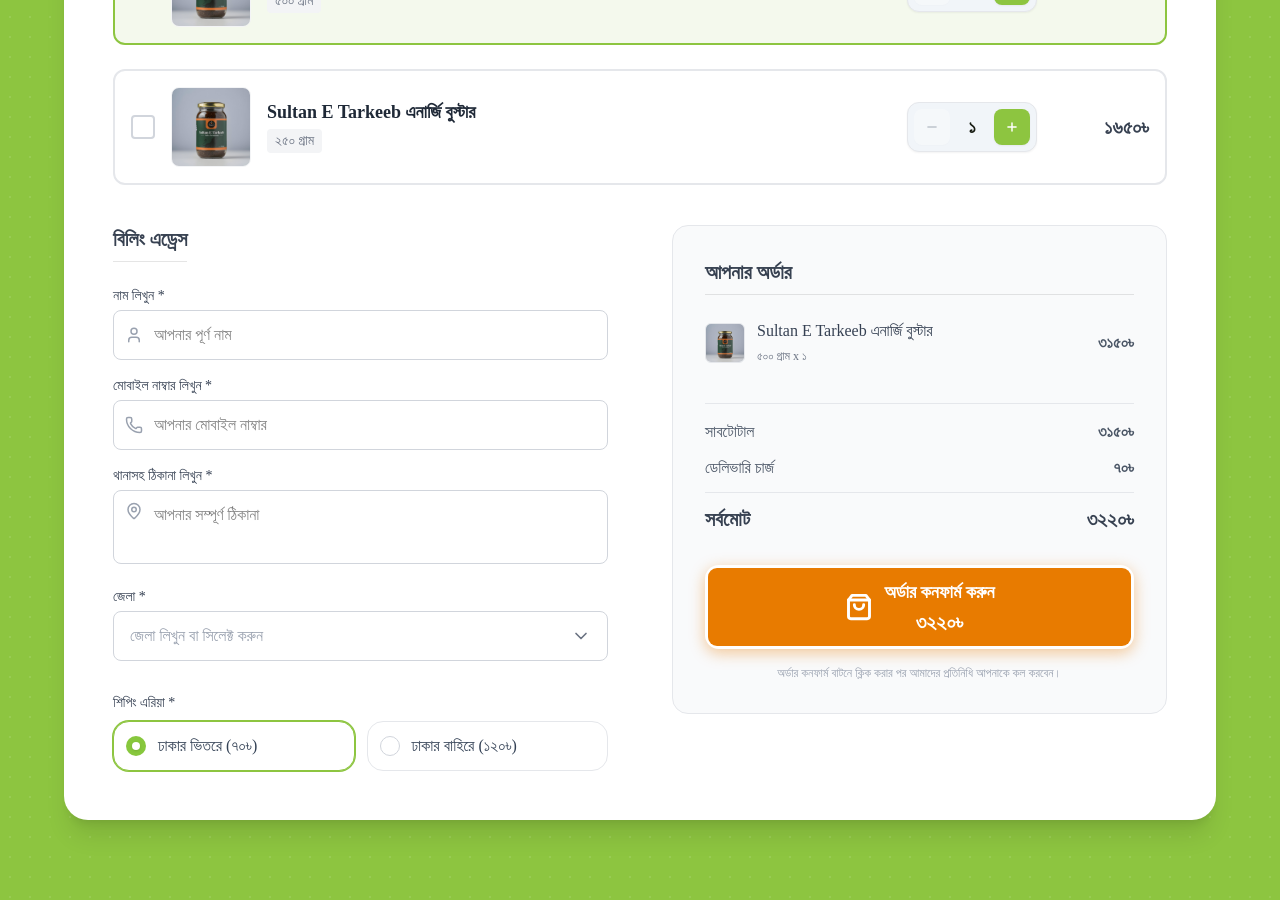
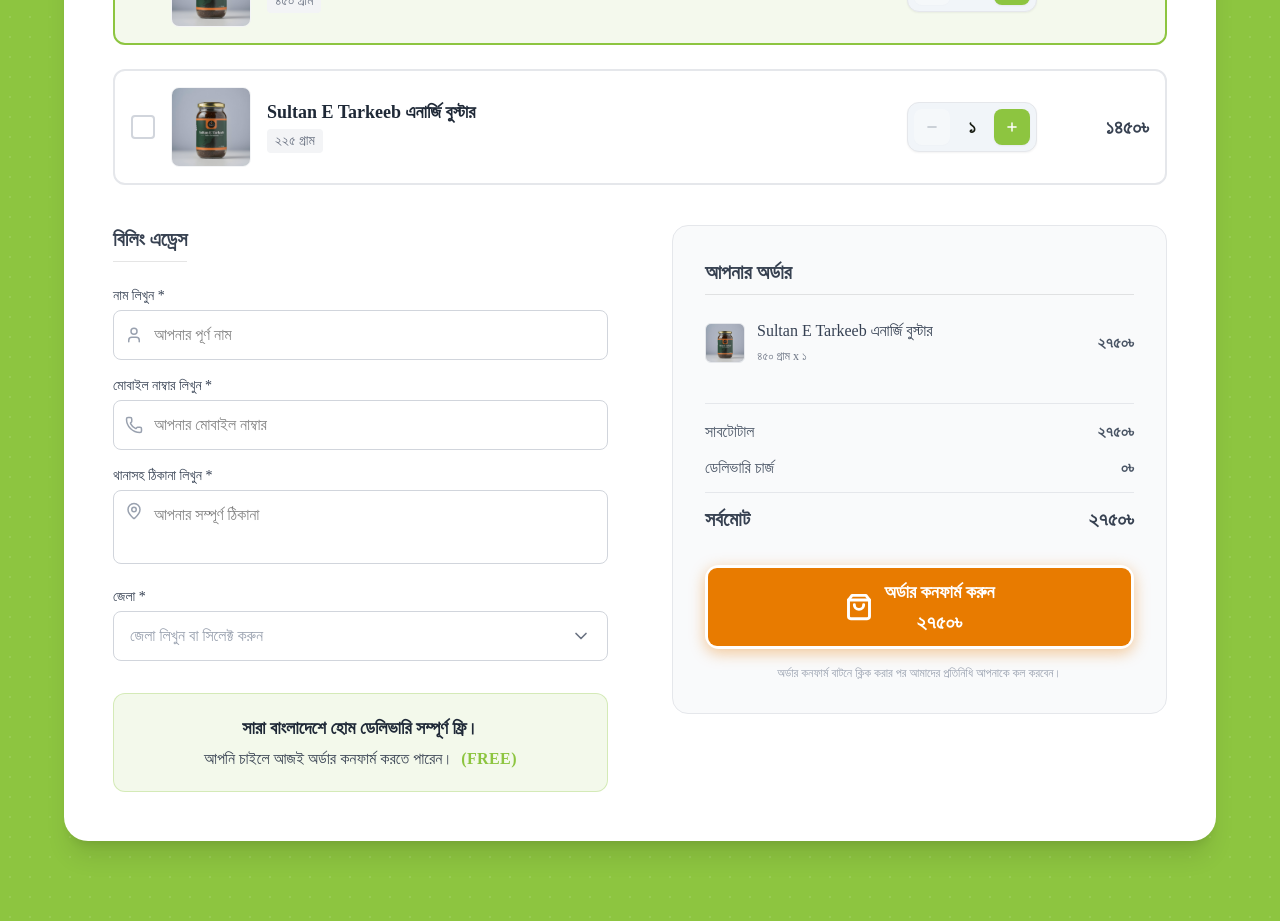
Before and after one commit to rasidul99/antigravity, a React (Vite) app: page / in a window 1280 px wide. Shown: the part 4960-5881 px from the top of the page. Before the commit the page ends 5860 px from the top, so only its background shows below. Built offline with nearby package versions, Linux system fonts and the light colour scheme.

Commit message:
feat: update product sizes, prices and enable free shipping everywhere

```diff
--- a/src/app/components/OrderSection.tsx
+++ b/src/app/components/OrderSection.tsx
@@ -22,16 +22,16 @@
     {
       id: 2,
       name: language === 'bn' ? "Sultan E Tarkeeb এনার্জি বুস্টার" : "Sultan E Tarkeeb Energy Booster",
-      weight: language === 'bn' ? "৫০০ গ্রাম" : "500 gm",
-      price: 3150,
+      weight: language === 'bn' ? "৪৫০ গ্রাম" : "450 gm",
+      price: 2750,
       image: productImage,
       isBestValue: true
     },
     {
       id: 1,
       name: language === 'bn' ? "Sultan E Tarkeeb এনার্জি বুস্টার" : "Sultan E Tarkeeb Energy Booster",
-      weight: language === 'bn' ? "২৫০ গ্রাম" : "250 gm",
-      price: 1650,
+      weight: language === 'bn' ? "২২৫ গ্রাম" : "225 gm",
+      price: 1450,
       image: productImage,
       isBestValue: false
     }
@@ -188,7 +188,7 @@
         };
       }).filter((item): item is { productId: number; name: string; weight: string; quantity: number; price: number } => item !== null);
 
-      const currentShippingCost = shippingLocation === 'inside' ? 70 : 120;
+      const currentShippingCost = 0;
       const currentSubtotal = currentOrderedItems.reduce((sum, item) => sum + (item.price * item.quantity), 0);
       const currentTotal = currentSubtotal + currentShippingCost;
       const districtLabel = districts.find(d => d.value === formData.district)?.label || formData.district;
@@ -298,7 +298,7 @@
     return sum + (product ? product.price * quantity : 0);
   }, 0);
 
-  const shippingCost = shippingLocation === 'inside' ? 70 : 120;
+  const shippingCost = 0;
   const total = subtotal + shippingCost;
 
   const orderedItems = selectedProductIds.map(id => {
@@ -657,65 +657,14 @@
                   </div>
                 </div>
 
-                <div className="space-y-2">
-                  <label className="block text-sm font-medium text-gray-700 font-['Li_Ador_Noirrit'] mb-2">
-                    {t('order.shipping_area')}
-                  </label>
-
-                  <div className="grid grid-cols-2 gap-3">
-                    <label className={`
-                      relative flex items-center gap-3 p-3 rounded-2xl border cursor-pointer transition-all
-                      ${shippingLocation === 'inside' ? 'border-[#8dc540] bg-white ring-1 ring-[#8dc540]' : 'border-gray-200 bg-white hover:border-gray-300'}
-                    `}>
-                      <div className="relative flex items-center">
-                        <input
-                          type="radio"
-                          name="shipping"
-                          className="peer sr-only"
-                          checked={shippingLocation === 'inside'}
-                          onChange={() => setShippingLocation('inside')}
-                        />
-                        <div className={`
-                          w-5 h-5 rounded-full border border-gray-300 flex items-center justify-center transition-all
-                          peer-checked:border-none peer-checked:bg-[#87c73d]
-                          ${shippingLocation === 'inside' ? 'bg-[#87c73d] border-none' : ''}
-                        `}>
-                          {shippingLocation === 'inside' && (
-                            <div className="w-2 h-2 bg-white rounded-full shadow-sm" />
-                          )}
-                        </div>
-                      </div>
-                      <span className="text-sm md:text-base text-[#334155] font-['Li_Ador_Noirrit']">
-                        {t('order.inside_dhaka')} ({formatNumber(70)}৳)
-                      </span>
-                    </label>
-
-                    <label className={`
-                      relative flex items-center gap-3 p-3 rounded-2xl border cursor-pointer transition-all
-                      ${shippingLocation === 'outside' ? 'border-[#8dc540] bg-white ring-1 ring-[#8dc540]' : 'border-gray-200 bg-white hover:border-gray-300'}
-                    `}>
-                      <div className="relative flex items-center">
-                        <input
-                          type="radio"
-                          name="shipping"
-                          className="peer sr-only"
-                          checked={shippingLocation === 'outside'}
-                          onChange={() => setShippingLocation('outside')}
-                        />
-                        <div className={`
-                          w-5 h-5 rounded-full border border-gray-300 flex items-center justify-center transition-all
-                          peer-checked:border-none peer-checked:bg-[#87c73d]
-                          ${shippingLocation === 'outside' ? 'bg-[#87c73d] border-none' : ''}
-                        `}>
-                          {shippingLocation === 'outside' && (
-                            <div className="w-2 h-2 bg-white rounded-full shadow-sm" />
-                          )}
-                        </div>
-                      </div>
-                      <span className="text-sm md:text-base text-[#334155] font-['Li_Ador_Noirrit']">
-                        {t('order.outside_dhaka')} ({formatNumber(120)}৳)
-                      </span>
-                    </label>
+                <div className="space-y-4 mt-6">
+                  <div className="bg-[#8dc540]/10 border border-[#8dc540]/30 rounded-xl p-4 md:p-5 text-center">
+                    <p className="text-[#1F2937] font-bold text-base md:text-lg mb-1 leading-relaxed font-['Li_Ador_Noirrit']">
+                      সারা বাংলাদেশে হোম ডেলিভারি সম্পূর্ণ ফ্রি।
+                    </p>
+                    <p className="text-[#374151] font-medium text-sm md:text-base font-['Li_Ador_Noirrit']">
+                      আপনি চাইলে আজই অর্ডার কনফার্ম করতে পারেন। <span className="font-bold text-[#8dc540] uppercase tracking-wide ml-1">(Free)</span>
+                    </p>
                   </div>
                 </div>
               </div>
```
